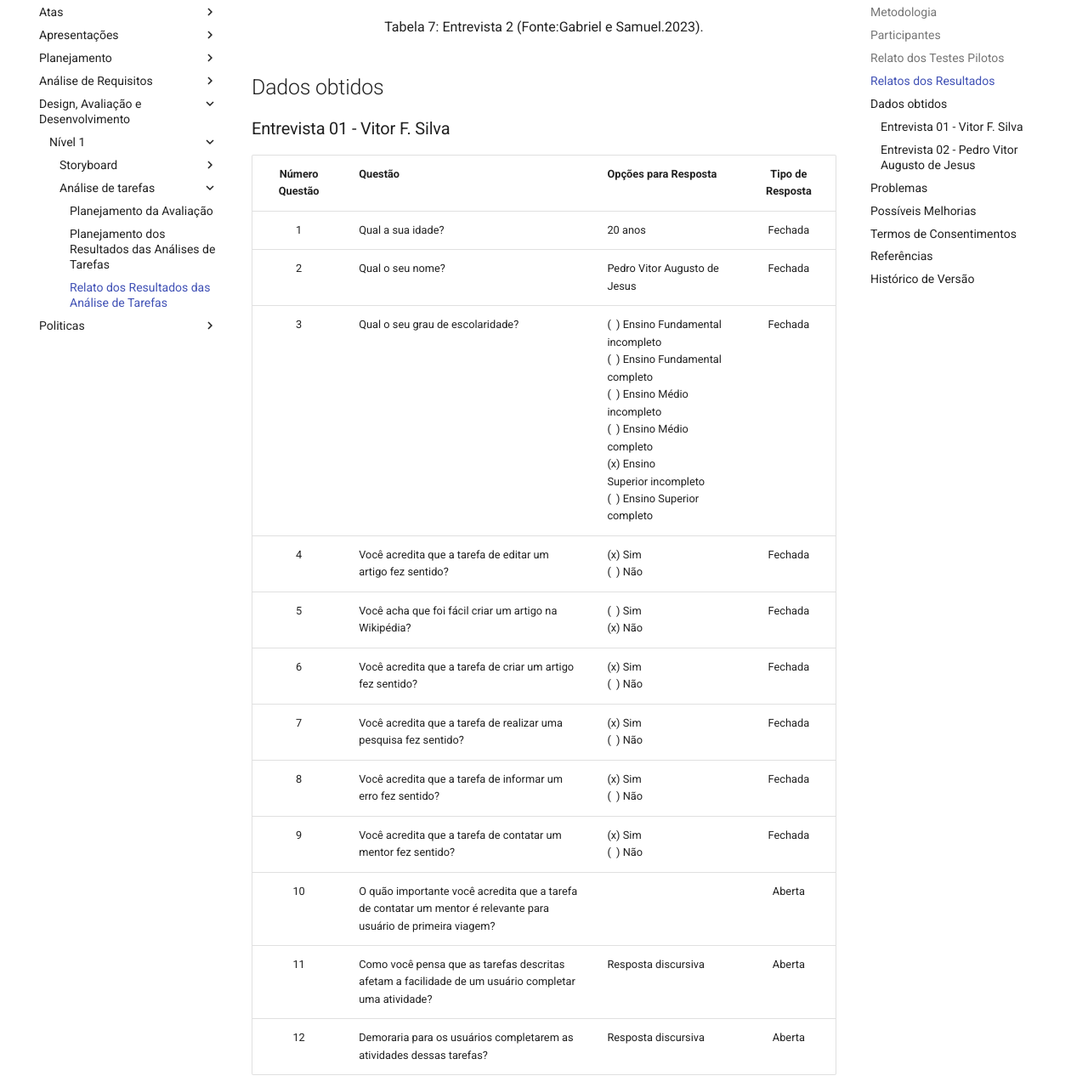
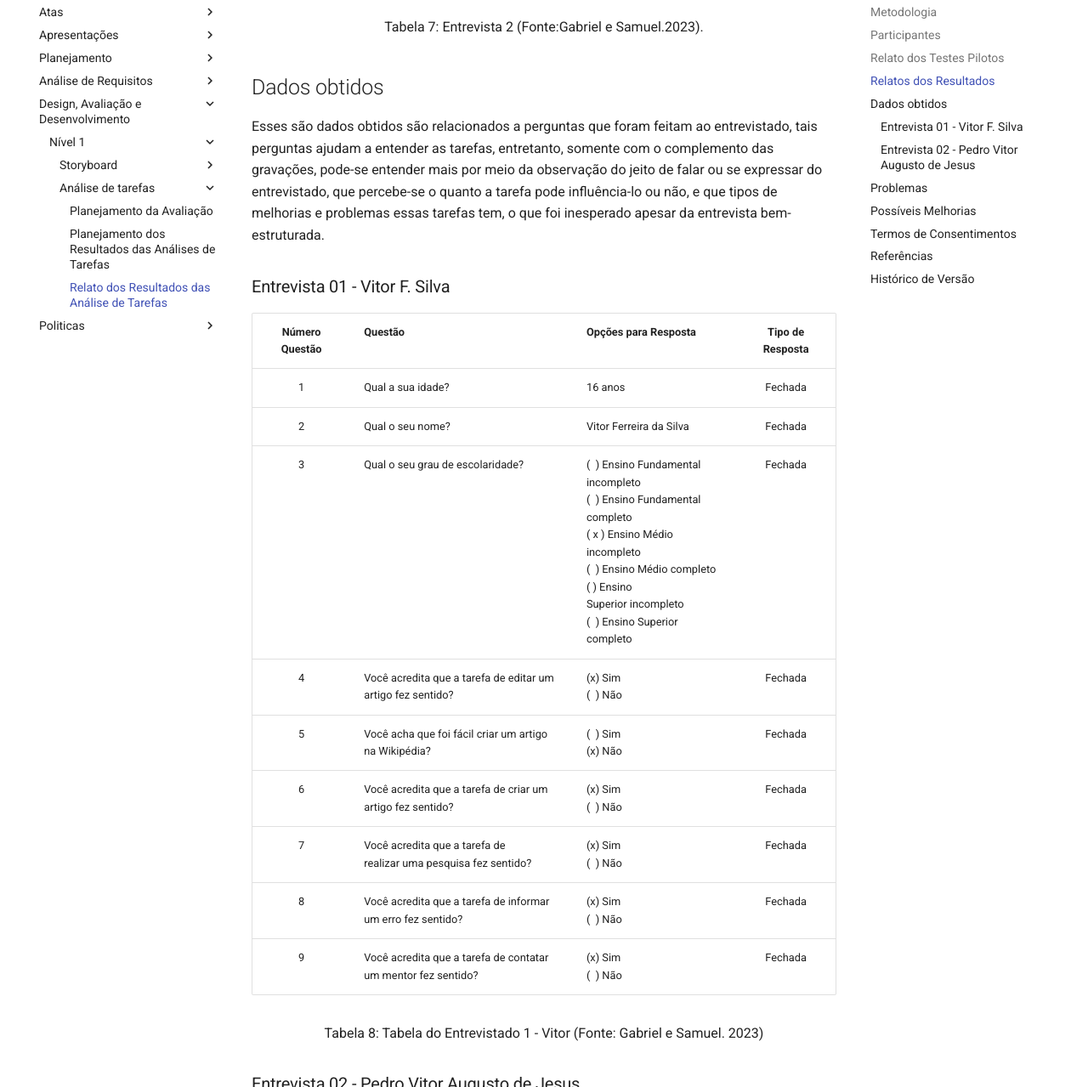
Before and after one commit to Interacao-Humano-Computador/2023.1-Wikipedia, an MkDocs documentation site: the page built from docs/design-avaliacao-desenvolvimento/nivel1/analiseDeTarefas/relatoDaAnaliseDeTarefa.md, in a window 1280 px wide and 1400 px high, scrolled down 3024 px, cut to the strip 121-1400 px from the top of the window. Shown: the whole strip at 85% size. Built offline with MkDocs 1.6.1 and Material for MkDocs 9.7.7, drawn with Linux system fonts in a browser that asks for light colours; comment, search, counter and statistics services are not loaded; some of the changed text lies outside the part shown.

Commit message:
Adicionando intro dados obtidos
Co-authored-by: SamuelGSouza <samuelgomes318@gmail.com>

```diff
--- a/docs/design-avaliacao-desenvolvimento/nivel1/analiseDeTarefas/relatoDaAnaliseDeTarefa.md
+++ b/docs/design-avaliacao-desenvolvimento/nivel1/analiseDeTarefas/relatoDaAnaliseDeTarefa.md
@@ -71,22 +71,25 @@ Na Tabela 1 estão descritos os participantes dessa etapa de entrevistas, sendo
 
 ## Dados obtidos
 
+Esses são dados obtidos são relacionados a perguntas que foram feitam ao entrevistado, tais perguntas ajudam a entender as tarefas, entretanto, somente com o complemento das gravações, pode-se entender mais por meio da observação do jeito de falar ou se expressar do entrevistado, que percebe-se o quanto a tarefa pode influência-lo ou não, e que tipos de melhorias e problemas essas tarefas tem, o que foi inesperado apesar da entrevista bem-estruturada.
+
 ### Entrevista 01 - Vitor F. Silva
 
-| Número Questão | Questão                                                                                                            | Opções para Resposta                                                                                                                                                                                                    | Tipo de Resposta |
-| :--------------: | ------------------------------------------------------------------------------------------------------------------- | ------------------------------------------------------------------------------------------------------------------------------------------------------------------------------------------------------------------------- | :--------------: |
-|        1        | Qual a sua idade?                                                                                                   | 20 anos                                                                                                                                                                                                                   |     Fechada     |
-|        2        | Qual o seu nome?                                                                                                    | Pedro Vitor Augusto de Jesus                                                                                                                                                                                              |     Fechada     |
-|        3        | Qual o seu grau de escolaridade?                                                                                    | (  ) Ensino Fundamental incompleto<br />(  ) Ensino Fundamental completo<br />(  ) Ensino Médio incompleto<br />(  ) Ensino Médio completo<br />(x) Ensino Superior incompleto<br />(  ) Ensino Superior completo |     Fechada     |
-|        4        | Você acredita que a tarefa de editar um artigo fez sentido?                                                       | (x) Sim<br />(  ) Não                                                                                                                                                                                                   |     Fechada     |
-|        5        | Você acha que foi fácil criar um artigo na Wikipédia?                                                            | (  ) Sim<br />(x) Não                                                                                                                                                                                                   |     Fechada     |
-|        6        | Você acredita que a tarefa de criar um artigo fez sentido?                                                         | (x) Sim<br />(  ) Não                                                                                                                                                                                                   |     Fechada     |
-|        7        | Você acredita que a tarefa de realizar uma pesquisa fez sentido?                                                 | (x) Sim<br />(  ) Não                                                                                                                                                                                                   |     Fechada     |
-|        8        | Você acredita que a tarefa de informar um erro fez sentido?                                                       | (x) Sim<br />(  ) Não                                                                                                                                                                                                   |     Fechada     |
-|        9        | Você acredita que a tarefa de contatar um mentor fez sentido?                                                     | (x) Sim<br />(  ) Não                                                                                                                                                                                                   |     Fechada     |
-|        10        | O quão importante você acredita que a tarefa de contatar um mentor é relevante para usuário de primeira viagem? |                                                                                                                                                                                                                           |      Aberta      |
-|        11        | Como você pensa que as tarefas descritas afetam a facilidade de um usuário completar uma atividade?               | Resposta discursiva                                                                                                                                                                                                       |      Aberta      |
-|        12        | Demoraria para os usuários completarem as atividades dessas tarefas?                                               | Resposta discursiva                                                                                                                                                                                                       |      Aberta      |
+| Número Questão | Questão                                                            | Opções para Resposta                                                                                                                                                                                                      | Tipo de Resposta |
+| :--------------: | ------------------------------------------------------------------- | --------------------------------------------------------------------------------------------------------------------------------------------------------------------------------------------------------------------------- | :--------------: |
+|        1        | Qual a sua idade?                                                   | 16 anos                                                                                                                                                                                                                     |     Fechada     |
+|        2        | Qual o seu nome?                                                    | Vitor Ferreira da Silva                                                                                                                                                                                                     |     Fechada     |
+|        3        | Qual o seu grau de escolaridade?                                    | (  ) Ensino Fundamental incompleto<br />(  ) Ensino Fundamental completo<br />( x ) Ensino Médio incompleto<br />(  ) Ensino Médio completo<br />( ) Ensino Superior incompleto<br />(  ) Ensino Superior completo |     Fechada     |
+|        4        | Você acredita que a tarefa de editar um artigo fez sentido?       | (x) Sim<br />(  ) Não                                                                                                                                                                                                     |     Fechada     |
+|        5        | Você acha que foi fácil criar um artigo na Wikipédia?            | (  ) Sim<br />(x) Não                                                                                                                                                                                                     |     Fechada     |
+|        6        | Você acredita que a tarefa de criar um artigo fez sentido?         | (x) Sim<br />(  ) Não                                                                                                                                                                                                     |     Fechada     |
+|        7        | Você acredita que a tarefa de realizar uma pesquisa fez sentido? | (x) Sim<br />(  ) Não                                                                                                                                                                                                     |     Fechada     |
+|        8        | Você acredita que a tarefa de informar um erro fez sentido?       | (x) Sim<br />(  ) Não                                                                                                                                                                                                     |     Fechada     |
+|        9        | Você acredita que a tarefa de contatar um mentor fez sentido?     | (x) Sim<br />(  ) Não                                                                                                                                                                                                     |     Fechada     |
+
+<div style="text-align: center">
+    <p> Tabela 8: Tabela do Entrevistado 1 - Vitor (Fonte: Gabriel e Samuel. 2023)</p>
+</div>
 
 ### Entrevista 02 - Pedro Vitor Augusto de Jesus
 
@@ -102,8 +105,12 @@ Na Tabela 1 estão descritos os participantes dessa etapa de entrevistas, sendo
 |        8        | Você acredita que a tarefa de informar um erro fez sentido?                                                       | (x) Sim<br />(  ) Não                                                                                                                                                                                                   |     Fechada     |
 |        9        | Você acredita que a tarefa de contatar um mentor fez sentido?                                                     | (x) Sim<br />(  ) Não                                                                                                                                                                                                   |     Fechada     |
 |        10        | O quão importante você acredita que a tarefa de contatar um mentor é relevante para usuário de primeira viagem? |                                                                                                                                                                                                                           |      Aberta      |
-|        11        | Como você pensa que as tarefas descritas afetam a facilidade de um usuário completar uma atividade?               | Resposta discursiva                                                                                                                                                                                                       |      Aberta      |
-|        12        | Demoraria para os usuários completarem as atividades dessas tarefas?                                               | Resposta discursiva                                                                                                                                                                                                       |      Aberta      |
+|        11        | Como você pensa que as tarefas descritas afetam a facilidade de um usuário completar uma atividade?               |                                                                                                                                                                                                                           |      Aberta      |
+|        12        | Demoraria para os usuários completarem as atividades dessas tarefas?                                               |                                                                                                                                                                                                                           |      Aberta      |
+
+<div style="text-align: center">
+    <p> Tabela 9: Tabela do Entrevistado 2 - Pedro (Fonte: Gabriel e Samuel. 2023)</p>
+</div>
 
 ## Problemas
 
```
